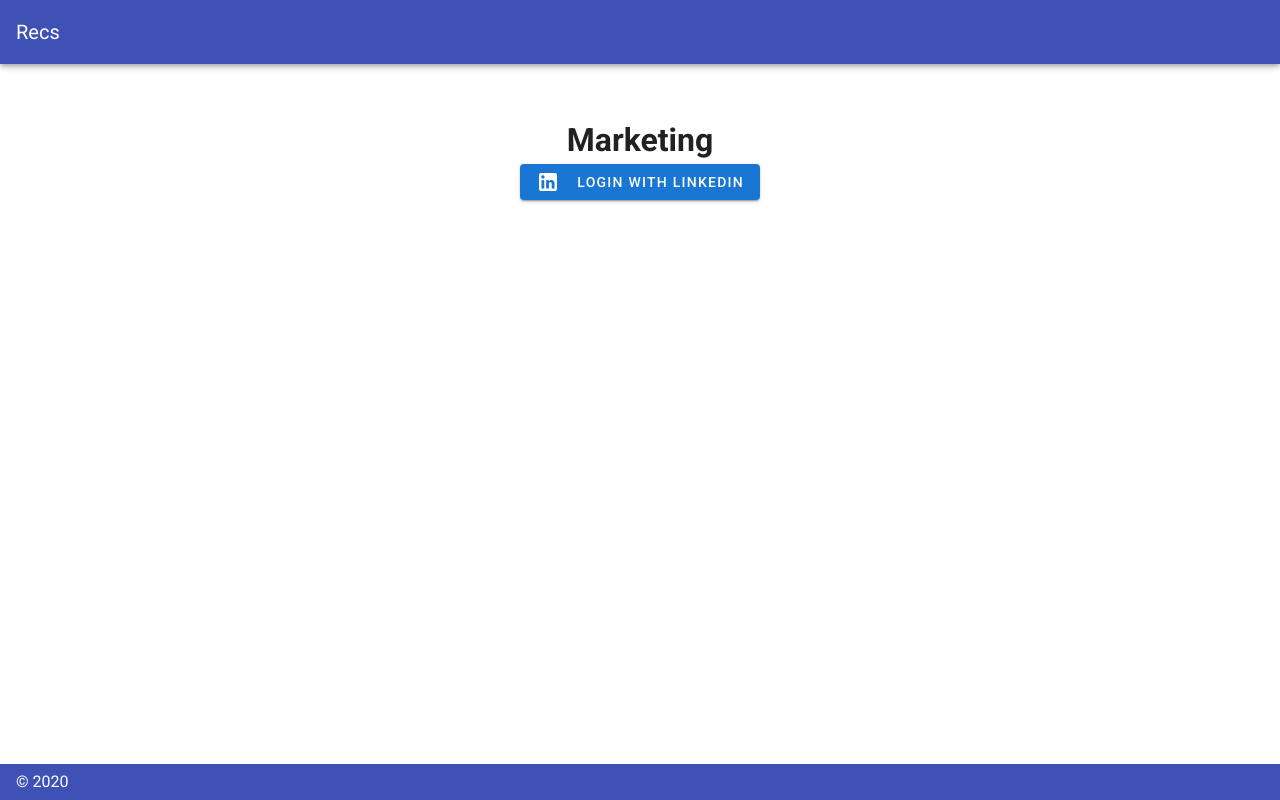
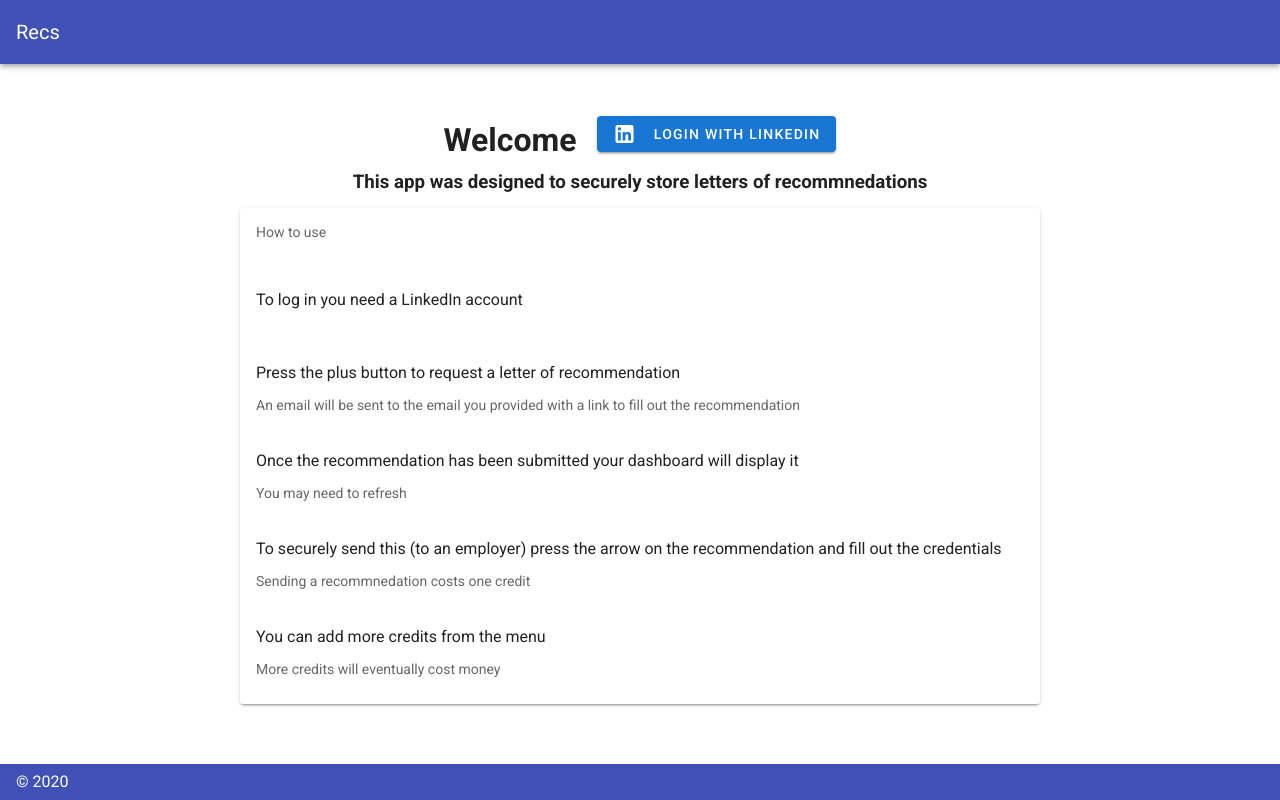
Before and after one commit to clayton-schneider/rec-frontend, a Vue app: page / in a window 1280 px wide. Built offline with nearby package versions, Linux system fonts and the light colour scheme.

Commit message:
Adjsuted marketing sections

```diff
--- a/src/views/Dashboard.vue
+++ b/src/views/Dashboard.vue
@@ -1,7 +1,7 @@
 <template>
   <div class="dashboard">
     <v-content>
-      <h1>Recs</h1>
+      <h1>Your recommendations</h1>
       <div v-if="user">
         <v-card
           class="mx-auto mb-4"
--- a/src/views/Home.vue
+++ b/src/views/Home.vue
@@ -2,13 +2,72 @@
   <div class="home">
     <v-content>
       <v-row justify="center">
-        <h1>Marketing</h1>
-      </v-row>
-      <v-row justify="center">
+        <h1 class="mr-5">Welcome</h1>
         <v-btn color="primary" :href="`${backendURL}auth/linkedin`"
           ><v-icon class="mr-4">mdi-linkedin</v-icon>Login with LinkedIn</v-btn
         >
       </v-row>
+      <v-row justify="center" class="mt-4">
+        <h3>
+          This app was designed to securely store letters of recommnedations
+        </h3>
+      </v-row>
+      <v-card class="mx-auto mt-6" max-width="800">
+        <v-list subheader three-line>
+          <v-subheader>How to use</v-subheader>
+          <v-list-item>
+            <v-list-item-content>
+              <v-list-item-title
+                >To log in you need a LinkedIn account</v-list-item-title
+              >
+            </v-list-item-content>
+          </v-list-item>
+          <v-list-item>
+            <v-list-item-content>
+              <v-list-item-title
+                >Press the plus button to request a letter of
+                recommendation</v-list-item-title
+              >
+              <v-list-item-subtitle
+                >An email will be sent to the email you provided with a link to
+                fill out the recommendation</v-list-item-subtitle
+              >
+            </v-list-item-content>
+          </v-list-item>
+          <v-list-item>
+            <v-list-item-content>
+              <v-list-item-title
+                >Once the recommendation has been submitted your dashboard will
+                display it</v-list-item-title
+              >
+              <v-list-item-subtitle
+                >You may need to refresh</v-list-item-subtitle
+              >
+            </v-list-item-content>
+          </v-list-item>
+          <v-list-item>
+            <v-list-item-content>
+              <v-list-item-title
+                >To securely send this (to an employer) press the arrow on the
+                recommendation and fill out the credentials</v-list-item-title
+              >
+              <v-list-item-subtitle
+                >Sending a recommnedation costs one credit</v-list-item-subtitle
+              >
+            </v-list-item-content>
+          </v-list-item>
+          <v-list-item>
+            <v-list-item-content>
+              <v-list-item-title
+                >You can add more credits from the menu</v-list-item-title
+              >
+              <v-list-item-subtitle
+                >More credits will eventually cost money</v-list-item-subtitle
+              >
+            </v-list-item-content>
+          </v-list-item>
+        </v-list>
+      </v-card>
     </v-content>
   </div>
 </template>
--- a/src/views/WriteRec.vue
+++ b/src/views/WriteRec.vue
@@ -1,7 +1,7 @@
 <template>
   <div class="write-rec">
     <v-content v-if="rec">
-      <h1>Letter of recommendation for: {{ rec._id }}</h1>
+      <h1>Write letter of recommendation</h1>
 
       <v-card class="mx-auto mb-4" outlined max-width="500">
         <v-card-text>
```
